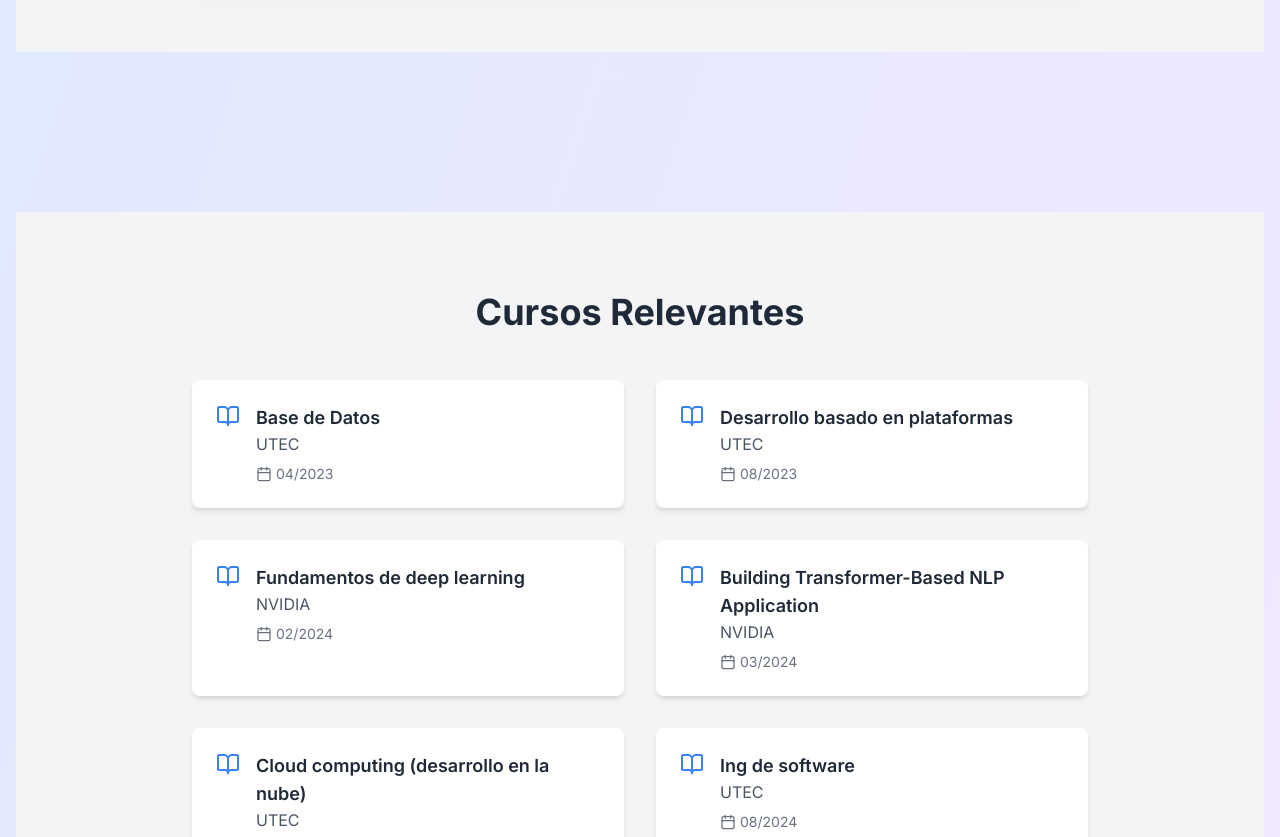
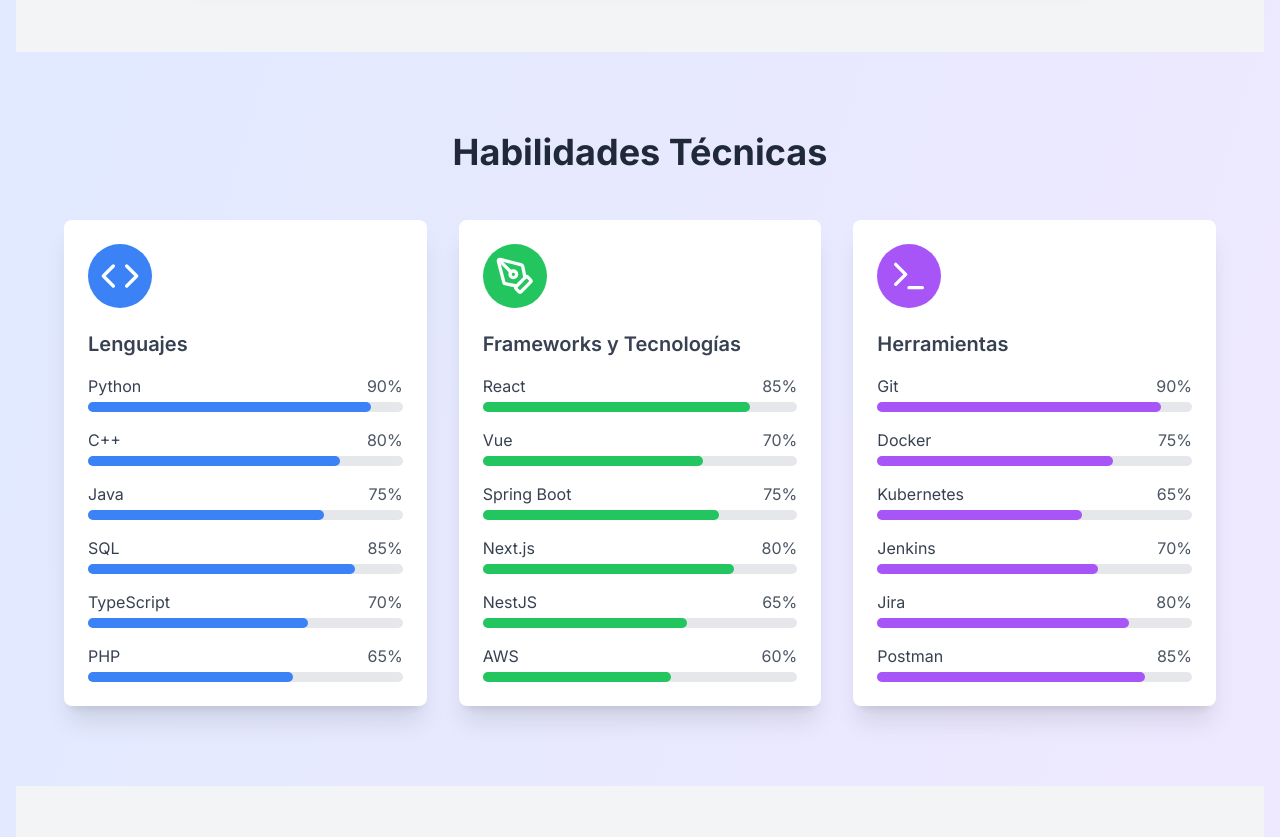
Before and after one commit to renzo-felix/portafolio, a Next.js app in the folder my-app/: page / in a window 1280 px wide. Shown: the part 1960-2797 px from the top of the page. Built offline with nearby package versions, Linux system fonts and the light colour scheme.

Commit message:
vercion10

```diff
--- a/my-app/components/Skills.tsx
+++ b/my-app/components/Skills.tsx
@@ -62,7 +62,14 @@
 export function Skills() {
   return (
     <section className="py-20">
-
+      <h2 className="text-4xl font-bold mb-12 text-center text-gray-800 dark:text-white">
+        Habilidades Técnicas
+      </h2>
+      <div className="grid grid-cols-1 md:grid-cols-3 gap-8 max-w-6xl mx-auto">
+        {skills.map((skillCategory, index) => (
+          <SkillCard key={index} {...skillCategory} />
+        ))}
+      </div>
     </section>
   )
 }
@@ -79,7 +86,30 @@
 
   return (
     <div className="bg-white dark:bg-gray-800 rounded-lg shadow-xl p-6 transition-all duration-300 hover:shadow-2xl">
-
+      <div className={`${color} inline-block p-3 rounded-full text-white mb-4`}>
+        <Icon size={40} />
+      </div>
+      <h3 className="text-xl font-semibold mb-4 text-gray-700 dark:text-gray-200">
+        {category}
+      </h3>
+      <ul className="space-y-4">
+        {items.map((skill, index) => (
+          <li key={index}>
+            <div className="flex justify-between mb-1">
+              <span className="text-gray-700 dark:text-gray-300">{skill.name}</span>
+              <span className="text-gray-600 dark:text-gray-400">{skill.level}%</span>
+            </div>
+            <div className="w-full bg-gray-200 rounded-full h-2.5 dark:bg-gray-700">
+              <div
+                className={`${color} h-2.5 rounded-full transition-all duration-1000 ease-out`}
+                style={{ width: animate ? `${skill.level}%` : '0%' }}
+              />
+            </div>
+          </li>
+        ))}
+      </ul>
     </div>
   )
 }
+
+/*kefhasjdhf asdchasdvchas */
```
